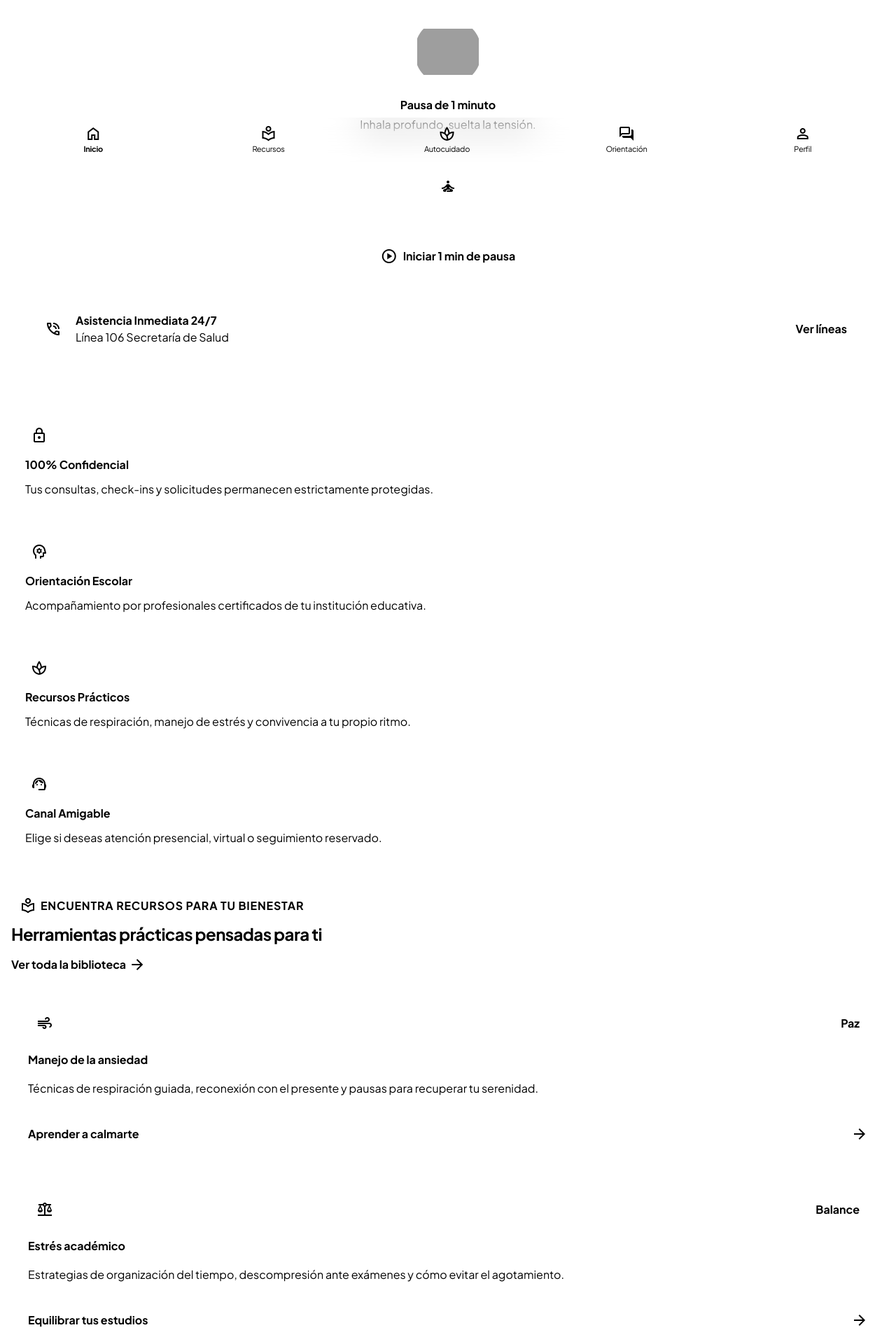
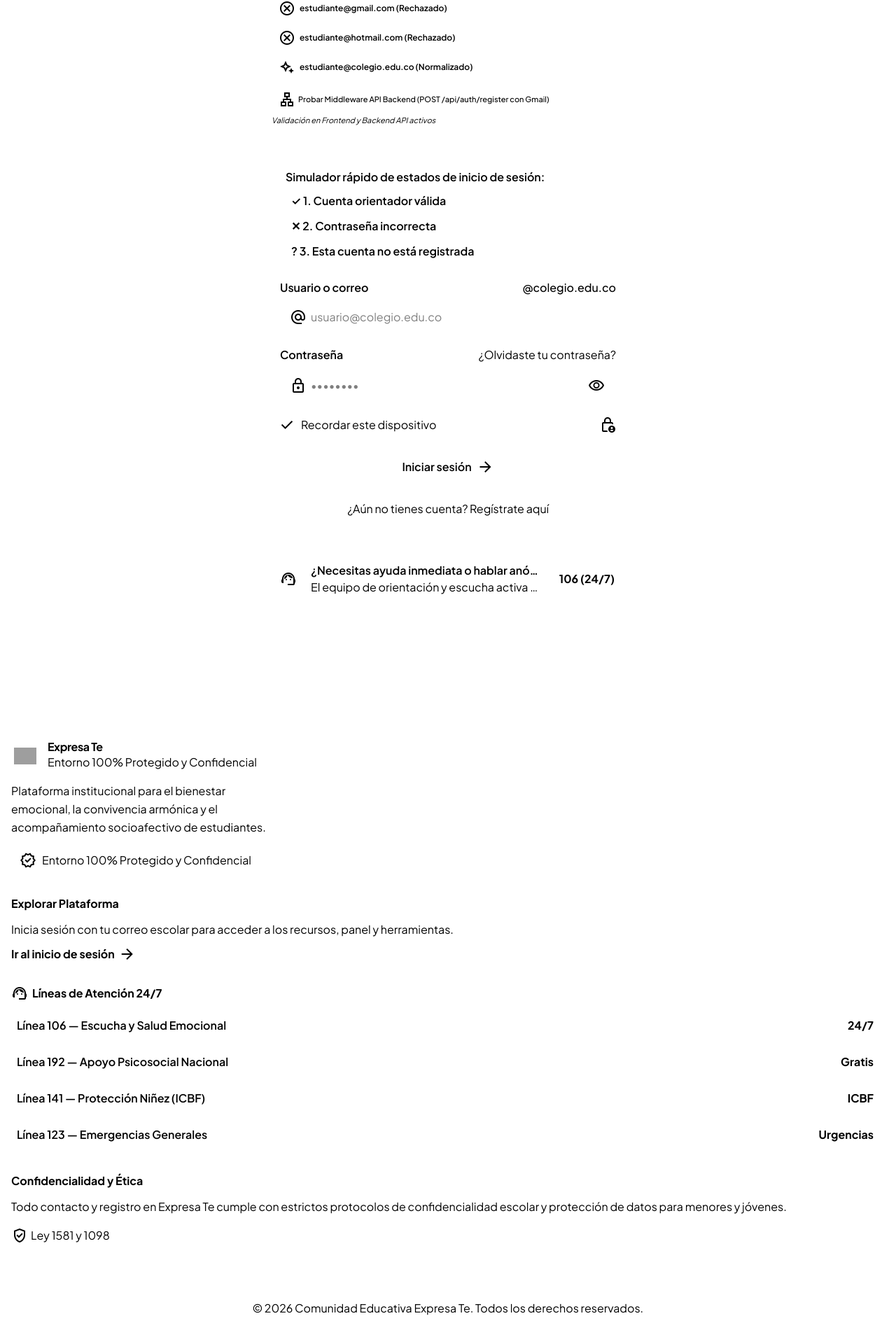
Before and after one commit to jarmerysvillamizar364-source/Expresa-Te, a React (Vite) app: page / in a window 1280 px wide. Shown: the part 568-2468 px from the top of the page at 70% size. Built offline with nearby package versions, Linux system fonts and the light colour scheme; grey boxes are pictures that could not be loaded.

Commit message:
feat: enforce authentication for platform navigation
Restrict access to protected screens by defaulting the application to the login view and adding navigation guards. Updated the authentication UI to ensure users return to the login form instead of the home screen during sub-flows.

```diff
--- a/src/App.tsx
+++ b/src/App.tsx
@@ -31,7 +31,8 @@ export type ActiveScreen =
 export default function App() {
   const [lang, setLang] = useState<Language>('es');
   const [darkMode, setDarkMode] = useState<boolean>(false);
-  const [activeScreen, setActiveScreen] = useState<ActiveScreen>('inicio');
+  // Default first interface is strictly 'login' until authenticated
+  const [activeScreen, setActiveScreen] = useState<ActiveScreen>('login');
   const [isLoggedIn, setIsLoggedIn] = useState<boolean>(false);
   const [accountDeleted, setAccountDeleted] = useState<boolean>(false);
   const [userName, setUserName] = useState<string>('');
@@ -55,12 +56,14 @@ export default function App() {
       setUserName(session.userName || session.userEmail.split('@')[0]);
       setUserGrade(session.role === 'orientador' ? 'Equipo de Orientación' : 'Estudiante');
       setIsVerified(Boolean(session.isVerified));
+      setActiveScreen('inicio');
     } else {
       setIsLoggedIn(false);
       setUserEmail('');
       setUserName('');
       setUserGrade('');
       setIsVerified(false);
+      setActiveScreen('login');
     }
   }, []);
 
@@ -81,6 +84,19 @@ export default function App() {
   };
 
   const handleNavigate = (screen: string) => {
+    // If not logged in, enforce that no platform content can be accessed
+    if (!isLoggedIn && screen !== 'login' && screen !== 'comprobante-eliminar') {
+      setActiveScreen('login');
+      setMenuOpen(false);
+      showToast(
+        lang === 'es'
+          ? 'Debes iniciar sesión para acceder al contenido de la plataforma'
+          : 'Please sign in to access platform content'
+      );
+      window.scrollTo({ top: 0, behavior: 'smooth' });
+      return;
+    }
+
     setActiveScreen(screen as ActiveScreen);
     setMenuOpen(false);
     window.scrollTo({ top: 0, behavior: 'smooth' });
@@ -116,7 +132,6 @@ export default function App() {
     if (key === 'perfil') {
       return (
         activeScreen === 'perfil' ||
-        activeScreen === 'login' ||
         activeScreen === 'comprobante-eliminar'
       );
     }
@@ -134,13 +149,13 @@ export default function App() {
 
   return (
     <div className="bg-surface text-on-surface font-body-md min-h-screen flex flex-col antialiased selection:bg-primary-fixed selection:text-on-primary-fixed">
-      {/* Top Professional Web Navigation Header */}
+      {/* Top Web Navigation Header */}
       <header className="fixed top-0 left-0 right-0 z-50 bg-surface/90 backdrop-blur-xl shadow-[0_4px_24px_-4px_rgba(20,184,166,0.08)] border-b border-outline-variant/20 transition-colors">
         <div className="max-w-7xl mx-auto h-20 px-4 sm:px-6 lg:px-8 flex items-center justify-between gap-4">
           {/* Brand Zone: Official Emblem + Logo + Institutional Badge */}
           <button
             type="button"
-            onClick={() => handleNavigate('inicio')}
+            onClick={() => handleNavigate(isLoggedIn ? 'inicio' : 'login')}
             className="flex items-center gap-3 text-left cursor-pointer shrink-0 group"
           >
             <div className="w-11 h-11 rounded-2xl bg-white shadow-xs p-1 flex items-center justify-center border border-outline-variant/30 group-hover:scale-105 transition-transform">
@@ -168,7 +183,9 @@ export default function App() {
             </div>
           </button>
 
-          {/* Desktop Web Navigation Links (Hidden on mobile, visible on desktop/laptop) */}
+          {/* Center Navigation Zone */}
+          {isLoggedIn ? (
+            /* Desktop Web Navigation Links (Rendered ONLY after user logs in) */
             <nav className="hidden md:flex items-center gap-1 lg:gap-1.5" aria-label="Navegación principal">
               {navItems.map((item) => {
                 const active = isNavActive(item.id);
@@ -191,13 +208,28 @@ export default function App() {
                 );
               })}
             </nav>
+          ) : (
+            /* Badge shown before user logs in (no internal platform content is exposed) */
+            <div className="hidden md:flex items-center gap-2 px-3.5 py-1.5 rounded-full bg-surface-container-low text-primary font-label-sm font-semibold border border-outline-variant/30 shadow-xs">
+              <span className="material-symbols-outlined text-[16px] text-tertiary">
+                lock
+              </span>
+              <span>{lang === 'es' ? 'Acceso Institucional Seguro (@colegio.edu.co)' : 'Secure Institutional Access'}</span>
+            </div>
+          )}
 
           {/* Controls Zone: Emergency / Crisis Hotline + Dark/Light Mode + ES/EN Language + Account */}
           <div className="flex items-center gap-2 shrink-0">
-            {/* Quick Emergency / Crisis Button */}
+            {/* Quick Emergency / Crisis Button (Publicly accessible support) */}
             <button
               type="button"
-              onClick={() => handleNavigate('orientacion')}
+              onClick={() => {
+                showToast(
+                  lang === 'es'
+                    ? 'Línea 106 de atención emocional 24/7 disponible gratuitamente'
+                    : 'Line 106 24/7 emotional support available toll-free'
+                );
+              }}
               title={lang === 'es' ? 'Línea de Crisis y Ayuda Inmediata' : 'Crisis & Immediate Help Line'}
               className="hidden sm:flex items-center gap-1.5 h-9 px-3 rounded-full bg-error-container/40 text-error hover:bg-error-container/70 border border-error/30 font-label-sm font-bold transition-all active:scale-95 cursor-pointer"
             >
@@ -251,7 +283,7 @@ export default function App() {
               </button>
             </div>
 
-            {/* User Profile / Iniciar Sesión Button */}
+            {/* User Profile Button (Visible only after logging in) or Login Indicator */}
             {isLoggedIn ? (
               <button
                 type="button"
@@ -266,16 +298,12 @@ export default function App() {
                 <span className="max-w-[120px] truncate">{userName || 'Mi Perfil'}</span>
               </button>
             ) : (
-              <button
-                type="button"
-                onClick={() => handleNavigate('login')}
-                className="hidden sm:flex items-center gap-1.5 h-9 px-3.5 bg-secondary text-on-secondary rounded-full font-label-sm font-bold shadow-xs hover:bg-secondary/90 active:scale-95 transition-all cursor-pointer"
-              >
+              <div className="hidden sm:inline-flex items-center gap-1.5 h-9 px-3.5 bg-surface-container-low text-secondary rounded-full font-label-sm font-bold border border-outline-variant/30">
                 <span className="material-symbols-outlined text-[17px]">
                   login
                 </span>
                 <span>{translations[lang].welcome.loginBtn}</span>
-              </button>
+              </div>
             )}
 
             {/* Hamburger button for mobile / tablet drawer */}
@@ -333,6 +361,7 @@ export default function App() {
 
               {/* Status Info in Drawer */}
               {isLoggedIn ? (
+                <>
                   <div className="bg-primary-fixed/20 p-3 rounded-xl border border-primary/20 flex items-center gap-3">
                     <div className="w-10 h-10 rounded-full bg-primary text-on-primary flex items-center justify-center font-bold">
                       {userName ? userName.charAt(0).toUpperCase() : 'U'}
@@ -346,20 +375,8 @@ export default function App() {
                       </span>
                     </div>
                   </div>
-              ) : (
-                <button
-                  type="button"
-                  onClick={() => handleNavigate('login')}
-                  className="w-full py-2.5 rounded-xl bg-secondary text-on-secondary font-label-md font-bold flex items-center justify-center gap-2 cursor-pointer shadow-xs"
-                >
-                  <span className="material-symbols-outlined text-[18px]">
-                    login
-                  </span>
-                  <span>{translations[lang].welcome.loginBtn}</span>
-                </button>
-              )}
 
-              {/* Navigation list */}
+                  {/* Navigation list (Available ONLY after login) */}
                   <div className="flex flex-col gap-1 pt-2">
                     <span className="font-label-sm font-bold text-on-surface-variant uppercase tracking-wider px-3 mb-1">
                       Navegación
@@ -390,6 +407,19 @@ export default function App() {
                       </button>
                     ))}
                   </div>
+                </>
+              ) : (
+                <div className="p-4 bg-surface-container-low rounded-2xl border border-outline-variant/30 space-y-2">
+                  <span className="font-label-sm font-bold text-primary uppercase tracking-wider block">
+                    Acceso Requerido
+                  </span>
+                  <p className="font-body-sm text-on-surface-variant">
+                    {lang === 'es'
+                      ? 'Inicia sesión con tu correo escolar para acceder a todos los contenidos, biblioteca de recursos y acompañamiento.'
+                      : 'Please sign in with your school email to access all platform content and guidance.'}
+                  </p>
+                </div>
+              )}
 
               {/* Emergency Hotline in Drawer */}
               <div className="bg-error-container/30 border border-error/20 p-3 rounded-xl flex items-center justify-between gap-2 mt-2">
@@ -405,7 +435,6 @@ export default function App() {
                 <button
                   type="button"
                   onClick={() => {
-                    handleNavigate('orientacion');
                     showToast('Línea 106 disponible las 24 horas');
                   }}
                   className="px-2.5 py-1 bg-error text-on-error rounded-lg font-label-sm font-semibold cursor-pointer"
@@ -438,8 +467,50 @@ export default function App() {
         </div>
       )}
 
-      {/* Main Full-Width Web Layout Container */}
+      {/* Main Container: Gated so ALL platform content renders ONLY after login */}
       <main className="flex-1 w-full max-w-7xl mx-auto pt-28 pb-16 px-4 sm:px-6 lg:px-8 flex flex-col">
+        {!isLoggedIn ? (
+          /* FIRST INTERFACE BEFORE LOGIN: Only LoginScreen or Deletion Receipt */
+          activeScreen === 'comprobante-eliminar' ? (
+            <AccountDeletionReceiptScreen
+              lang={lang}
+              deletedEmail={userEmail || 'usuario@colegio.edu.co'}
+              deletedName={userName || 'Estudiante'}
+              onNavigate={handleNavigate}
+              onRestoreDemoAccount={() => {
+                setAccountDeleted(false);
+                setUserEmail('');
+                setUserName('');
+                setUserGrade('');
+                setActiveScreen('login');
+              }}
+              onShowToast={showToast}
+            />
+          ) : (
+            <LoginScreen
+              lang={lang}
+              accountDeleted={accountDeleted}
+              onLoginSuccess={(email, verified = true, name, grade) => {
+                setIsLoggedIn(true);
+                setUserEmail(email);
+                setUserName(name || email.split('@')[0]);
+                setUserGrade(grade || 'Estudiante');
+                setIsVerified(verified);
+                // Immediately transition user to the platform content upon logging in
+                setActiveScreen('inicio');
+                showToast(
+                  lang === 'es'
+                    ? `¡Bienvenido a Expresa Te, ${name || email.split('@')[0]}!`
+                    : `Welcome to Expresa Te, ${name || email.split('@')[0]}!`
+                );
+              }}
+              onNavigate={handleNavigate}
+              onShowToast={showToast}
+            />
+          )
+        ) : (
+          /* ALL PLATFORM CONTENT: Renders ONLY after user has authenticated */
+          <>
             {activeScreen === 'inicio' && (
               <WelcomeScreen
                 lang={lang}
@@ -492,23 +563,6 @@ export default function App() {
                   if (sub === 'form') setActiveScreen('orientacion');
                   if (sub === 'sent') setActiveScreen('solicitud-enviada');
                   if (sub === 'counselor') setActiveScreen('panel-orientador');
-            }}
-            onNavigate={handleNavigate}
-            onShowToast={showToast}
-          />
-        )}
-
-        {activeScreen === 'login' && (
-          <LoginScreen
-            lang={lang}
-            accountDeleted={accountDeleted}
-            onLoginSuccess={(email, verified = true, name, grade) => {
-              setIsLoggedIn(true);
-              setUserEmail(email);
-              setUserName(name || email.split('@')[0]);
-              setUserGrade(grade || 'Estudiante');
-              setIsVerified(verified);
-              setActiveScreen('perfil');
                 }}
                 onNavigate={handleNavigate}
                 onShowToast={showToast}
@@ -579,9 +633,11 @@ export default function App() {
                 onShowToast={showToast}
               />
             )}
+          </>
+        )}
       </main>
 
-      {/* Comprehensive Professional Web Footer */}
+      {/* Web Footer */}
       <footer className="w-full bg-surface-container-lowest/90 border-t border-outline-variant/30 pt-14 pb-12 mt-auto">
         <div className="max-w-7xl mx-auto px-4 sm:px-6 lg:px-8">
           <div className="grid grid-cols-1 md:grid-cols-2 lg:grid-cols-12 gap-8 lg:gap-10 pb-12 border-b border-outline-variant/20">
@@ -617,11 +673,12 @@ export default function App() {
               </div>
             </div>
 
-            {/* Col 2: Navigation Links (2.5 cols) */}
+            {/* Col 2: Navigation Links or Access info depending on auth status */}
             <div className="lg:col-span-3 flex flex-col gap-3">
               <span className="font-title-md font-bold text-on-surface">
                 {tFooter.colExploreTitle}
               </span>
+              {isLoggedIn ? (
                 <ul className="flex flex-col gap-2 font-body-sm text-on-surface-variant">
                   <li>
                     <button
@@ -669,6 +726,23 @@ export default function App() {
                     </button>
                   </li>
                 </ul>
+              ) : (
+                <div className="space-y-2.5">
+                  <p className="font-body-sm text-on-surface-variant leading-relaxed">
+                    {lang === 'es'
+                      ? 'Inicia sesión con tu correo escolar para acceder a los recursos, panel y herramientas.'
+                      : 'Sign in with your school email to access resources, dashboard, and tools.'}
+                  </p>
+                  <button
+                    type="button"
+                    onClick={() => handleNavigate('login')}
+                    className="inline-flex items-center gap-1.5 font-label-sm font-bold text-primary hover:underline cursor-pointer"
+                  >
+                    <span>{lang === 'es' ? 'Ir al inicio de sesión' : 'Go to sign in'}</span>
+                    <span className="material-symbols-outlined text-[15px]">arrow_forward</span>
+                  </button>
+                </div>
+              )}
             </div>
 
             {/* Col 3: Crisis & 24/7 Hotlines (3 cols) */}
@@ -708,22 +782,10 @@ export default function App() {
                 {tFooter.legalDesc}
               </p>
               <div className="flex flex-col gap-1.5 pt-1">
-                <button
-                  type="button"
-                  onClick={() => handleNavigate('orientacion')}
-                  className="inline-flex items-center gap-1 text-primary hover:underline font-label-md cursor-pointer"
-                >
-                  <span>{tFooter.linkOrientation}</span>
-                  <span className="material-symbols-outlined text-[15px]">arrow_forward</span>
-                </button>
-                <button
-                  type="button"
-                  onClick={() => handleNavigate('panel-orientador')}
-                  className="inline-flex items-center gap-1 text-secondary hover:underline font-label-md cursor-pointer"
-                >
-                  <span>{tFooter.linkCounselor}</span>
-                  <span className="material-symbols-outlined text-[15px]">arrow_forward</span>
-                </button>
+                <span className="inline-flex items-center gap-1 text-tertiary font-label-sm">
+                  <span className="material-symbols-outlined text-[15px]">verified_user</span>
+                  <span>{lang === 'es' ? 'Ley 1581 y 1098' : 'Data Protection'}</span>
+                </span>
               </div>
             </div>
           </div>
@@ -732,29 +794,13 @@ export default function App() {
           <div className="pt-8 flex flex-col sm:flex-row items-center justify-between gap-4 text-center sm:text-left text-on-surface-variant font-body-sm">
             <p>© {new Date().getFullYear()} {tFooter.rights}</p>
             <div className="flex items-center gap-4 text-on-surface-variant font-label-sm">
-              <button
-                type="button"
-                onClick={() => handleNavigate('inicio')}
-                className="hover:text-primary transition-colors cursor-pointer"
-              >
-                {tNav.inicio}
-              </button>
+              <span className="text-primary font-semibold">
+                {lang === 'es' ? 'Bienestar y Convivencia Escolar' : 'School Guidance & Wellbeing'}
+              </span>
               <span>•</span>
-              <button
-                type="button"
-                onClick={() => handleNavigate('perfil')}
-                className="hover:text-primary transition-colors cursor-pointer"
-              >
-                {tNav.perfil}
-              </button>
-              <span>•</span>
-              <button
-                type="button"
-                onClick={() => handleNavigate('orientacion')}
-                className="hover:text-primary transition-colors cursor-pointer"
-              >
-                {tNav.orientacion}
-              </button>
+              <span className="text-tertiary font-medium">
+                {lang === 'es' ? 'Entorno Protegido' : 'Protected Space'}
+              </span>
             </div>
           </div>
         </div>
@@ -770,7 +816,8 @@ export default function App() {
         </div>
       )}
 
-      {/* Mobile-Only Bottom Navigation Bar (Hidden on desktop/tablet where the top web navbar is active) */}
+      {/* Mobile-Only Bottom Navigation Bar (Rendered ONLY after logging in) */}
+      {isLoggedIn && (
         <nav
           aria-label="Navegación móvil"
           className="md:hidden fixed bottom-0 left-0 right-0 z-40 bg-surface/90 backdrop-blur-xl shadow-[0_-8px_24px_rgba(0,0,0,0.06)] border-t border-outline-variant/20"
@@ -806,6 +853,7 @@ export default function App() {
             })}
           </div>
         </nav>
+      )}
     </div>
   );
 }
--- a/src/components/AuthAndProfileScreens.tsx
+++ b/src/components/AuthAndProfileScreens.tsx
@@ -923,26 +923,43 @@ export const LoginScreen: React.FC<LoginScreenProps> = ({
           </div>
         )}
 
-        {/* Return Navigation Link */}
-        <div className="mt-space-lg text-center">
-          <button
-            type="button"
-            onClick={() => onNavigate('inicio')}
-            className="inline-flex items-center gap-1.5 font-label-lg text-on-surface-variant hover:text-primary transition-colors py-1 px-3 rounded-full hover:bg-surface-container-low cursor-pointer"
+        {/* Return to Login if in secondary authMode */}
+        {authMode !== 'login' && (
+          <div className="mt-4 text-center">
+            <button
+              type="button"
+              onClick={() => {
+                setAuthMode('login');
+                setAuthError('none');
+                setRegError(null);
+              }}
+              className="inline-flex items-center gap-1.5 font-label-md font-semibold text-primary hover:underline cursor-pointer"
             >
               <span className="material-symbols-outlined text-[18px]">
                 arrow_back
               </span>
-            <span>{t.backHome}</span>
-          </button>
-        </div>
+              <span>
+                {lang === 'es'
+                  ? 'Volver al formulario de inicio de sesión'
+                  : 'Back to sign in form'}
+              </span>
+            </button>
+          </div>
+        )}
 
         {/* Soft Ambient Supportive Help Line */}
         <div
-          onClick={() => onNavigate('orientacion')}
-          className="mt-space-xl w-full bg-surface-container-low rounded-xl p-space-md flex items-center gap-3.5 shadow-sm cursor-pointer hover:bg-surface-container transition-colors"
-        >
-          <div className="w-10 h-10 rounded-full bg-secondary-fixed flex items-center justify-center shrink-0 text-secondary">
+          onClick={() =>
+            onShowToast(
+              lang === 'es'
+                ? 'Línea 106 de atención y contención emocional disponible 24/7'
+                : 'Line 106 emotional support available 24/7'
+            )
+          }
+          className="mt-6 w-full bg-surface-container-low rounded-2xl p-4 flex items-center justify-between gap-3 shadow-xs cursor-pointer hover:bg-surface-container transition-colors border border-outline-variant/30"
+        >
+          <div className="flex items-center gap-3 min-w-0">
+            <div className="w-10 h-10 rounded-xl bg-secondary-fixed flex items-center justify-center shrink-0 text-secondary">
               <span className="material-symbols-outlined text-[20px]">
                 support_agent
               </span>
@@ -955,6 +972,10 @@ export const LoginScreen: React.FC<LoginScreenProps> = ({
                 {t.helpSub}
               </p>
             </div>
+          </div>
+          <span className="font-label-sm font-bold text-secondary bg-secondary-fixed/50 px-2.5 py-1 rounded-full shrink-0">
+            106 (24/7)
+          </span>
         </div>
       </div>
     </div>
```
Lines whose indentation alone changed are shown as unchanged.
